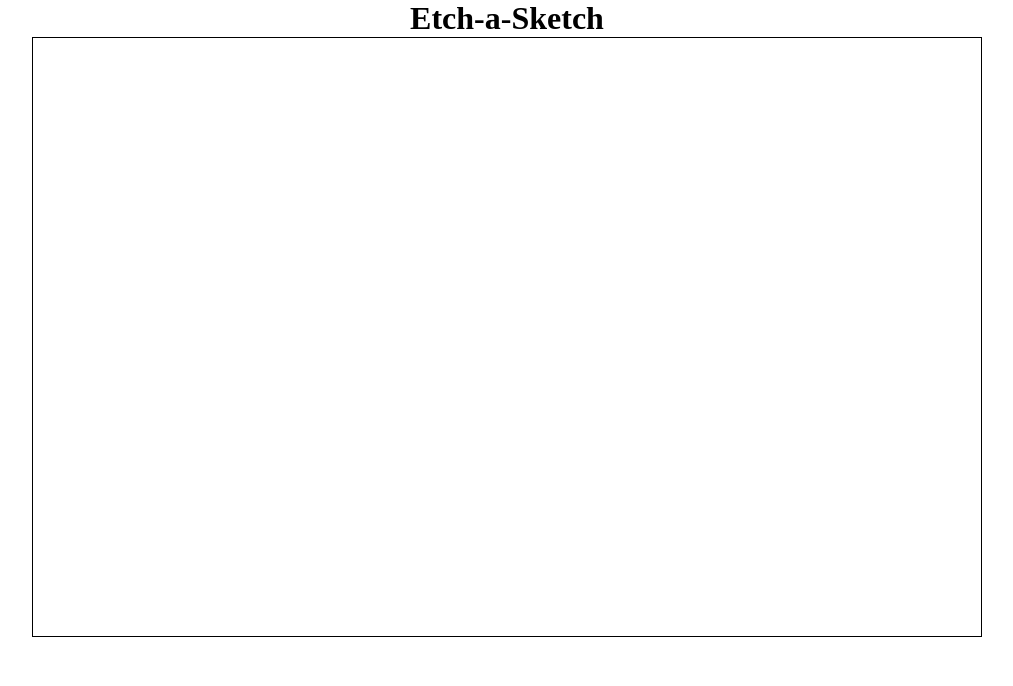
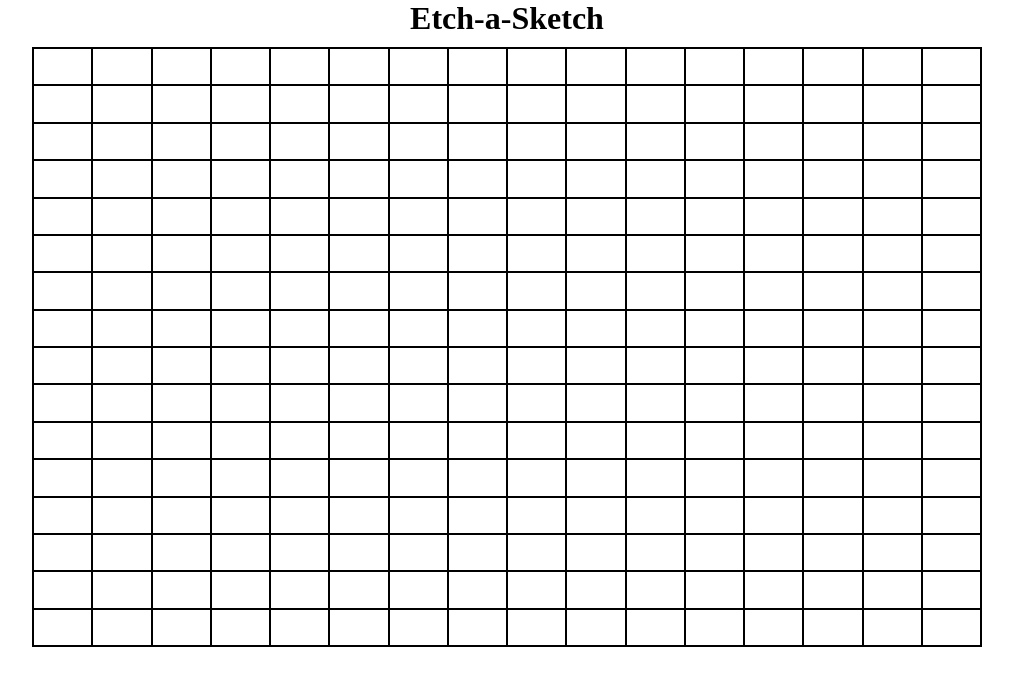
Before and after one commit to dayitbiswas/Etch-a-Sketch, a plain HTML site: page index.html in a window 1280 px wide. Shown: the whole page, without its empty margins (133-1146 px from the left). Drawn offline with Linux system fonts and the light colour scheme.

Commit message:
Add grid

```diff
--- a/script.js
+++ b/script.js
@@ -0,0 +1,17 @@
+const container = document.querySelector(".container");
+
+let n = 16;
+const grid = [];
+
+for (let i = 0; i < n; i++) {
+  grid[i] = [];
+  const row = document.createElement("div");
+  row.classList.add("row");
+  for (let j = 0; j < n; j++) {
+    const cell = document.createElement("div");
+    cell.classList.add("cell");
+    row.appendChild(cell);
+    grid[i][j] = cell;
+  }
+  container.appendChild(row);
+}
--- a/style.css
+++ b/style.css
@@ -14,10 +14,23 @@ body {
   flex-flow: column nowrap;
   justify-content: center;
   align-items: center;
+  gap: 10px;
 }
 
 .container {
   width: 950px;
   height: 600px;
   border: 1px solid black;
+  display: flex;
+  flex-flow: column nowrap;
 }
+
+.row {
+  display: flex;
+  flex: 1;
+}
+
+.cell {
+  border: 1px solid black;
+  flex: 1;
+}
```
